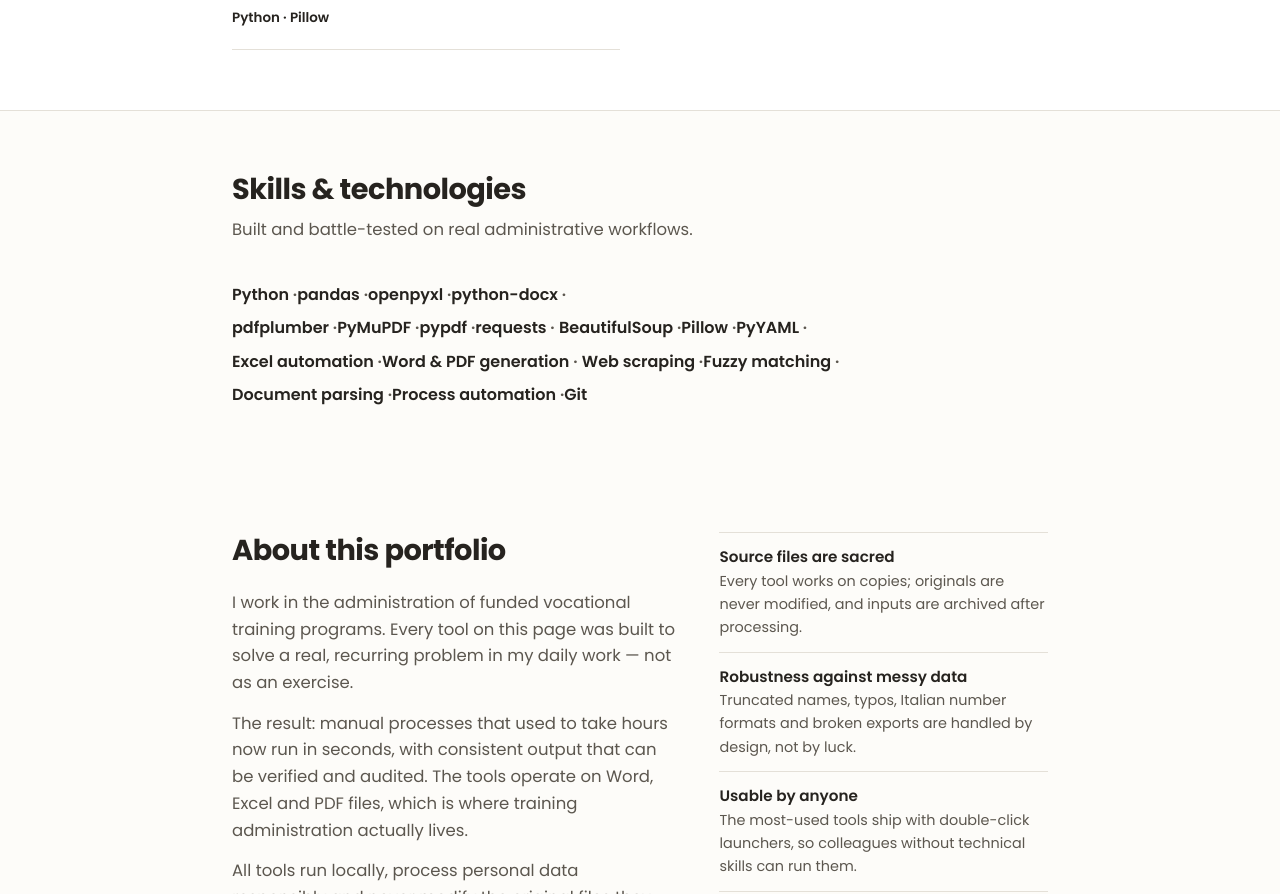
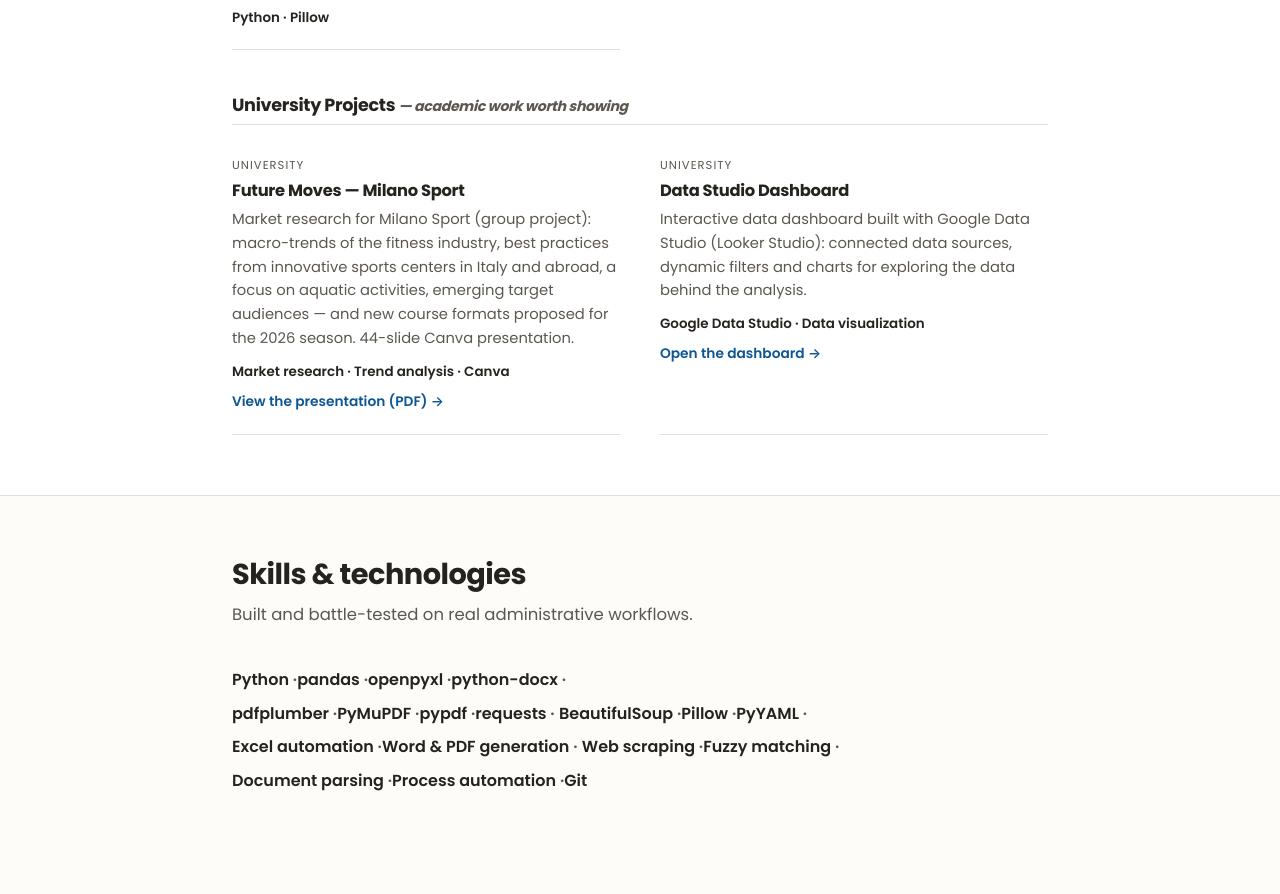
Before and after one commit to andreabarduani-ui/Portfolio, a plain HTML site: page index.html in a window 1280 px wide. Shown: the part 3865-4759 px from the top of the page. Drawn offline with Linux system fonts and the light colour scheme.

Commit message:
Add university projects: Milano Sport research presentation and Data Studio dashboard

```diff
--- a/index.html
+++ b/index.html
@@ -368,6 +368,33 @@
         <div class="tech">Python · Pillow</div>
       </div>
     </div>
+
+    <!-- University projects -->
+    <div class="group-head">
+      <h3>University Projects <small>— academic work worth showing</small></h3>
+    </div>
+    <div class="cards">
+      <div class="card">
+        <span class="tag">University</span>
+        <h4>Future Moves — Milano Sport</h4>
+        <p>Market research for Milano Sport (group project): macro-trends of the
+           fitness industry, best practices from innovative sports centers in
+           Italy and abroad, a focus on aquatic activities, emerging target
+           audiences — and new course formats proposed for the 2026 season.
+           44-slide Canva presentation.</p>
+        <div class="tech">Market research · Trend analysis · Canva</div>
+        <a class="code" href="https://andreabarduani-ui.github.io/Portfolio/files/milano-sport-future-moves.pdf" target="_blank" rel="noopener">View the presentation (PDF) &rarr;</a>
+      </div>
+      <div class="card">
+        <span class="tag">University</span>
+        <h4>Data Studio Dashboard</h4>
+        <p>Interactive data dashboard built with Google Data Studio (Looker
+           Studio): connected data sources, dynamic filters and charts for
+           exploring the data behind the analysis.</p>
+        <div class="tech">Google Data Studio · Data visualization</div>
+        <a class="code" href="https://datastudio.google.com/reporting/d787ca46-5f8c-449d-9c3d-47bf7164d82f/page/3ucKF" target="_blank" rel="noopener">Open the dashboard &rarr;</a>
+      </div>
+    </div>
   </div>
 </section>
 
```
Also changed, not shown: 1 other file.
